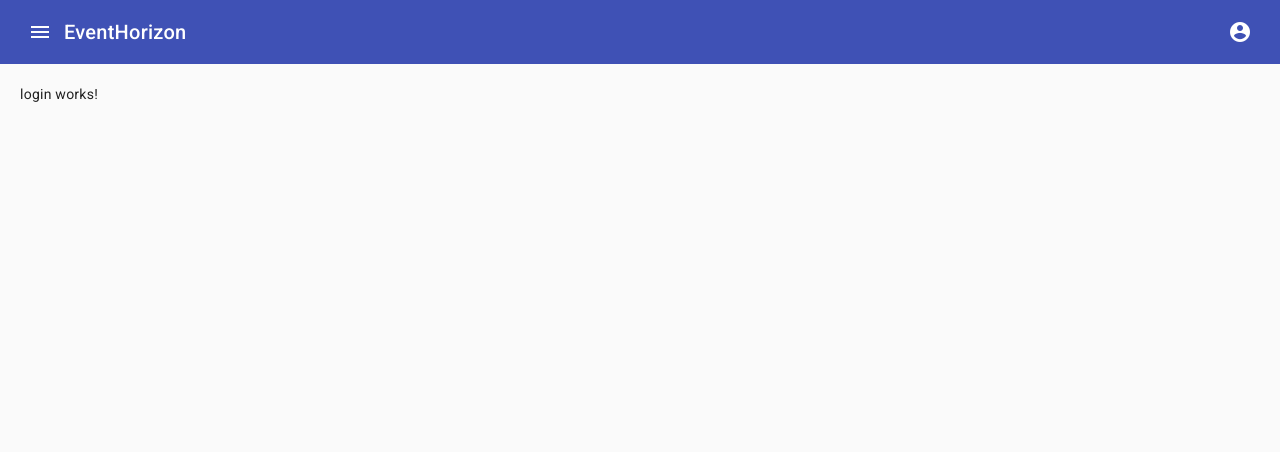
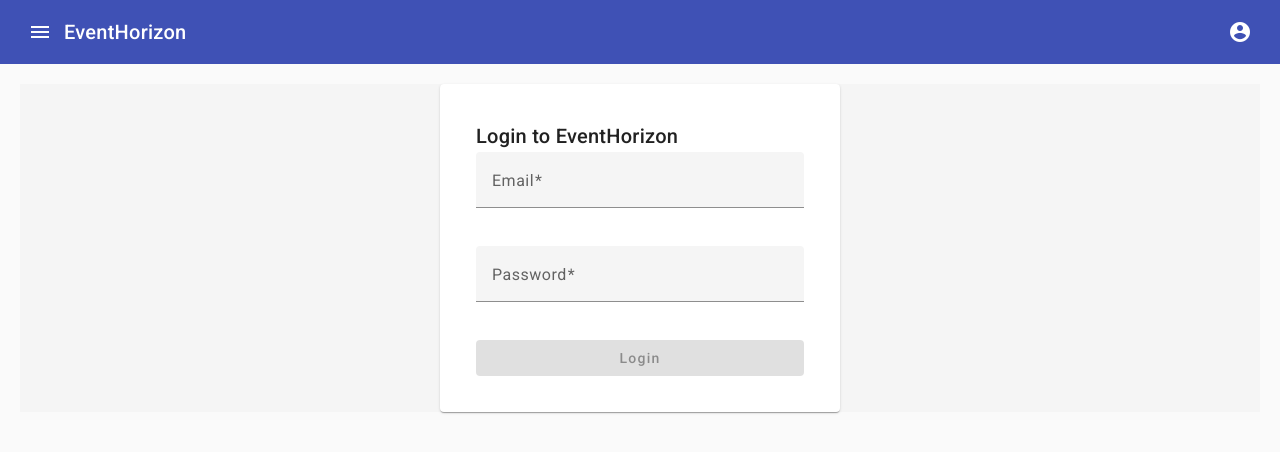
Before and after one commit to 3quanimity/event-horizon, an Angular app: page /login in a window 1280 px wide. Shown: the top 452 px of the page. Built offline with nearby package versions, Linux system fonts and the light colour scheme.

Commit message:
implemented basic authentication with routing guards & validation

```diff
--- a/src/app/app-routing.module.ts
+++ b/src/app/app-routing.module.ts
@@ -1,6 +1,7 @@
 import { NgModule } from '@angular/core';
 import { RouterModule, Routes } from '@angular/router';
 import { LoginComponent } from './core/auth/login/login.component';
+import { AuthGuard } from './core/guards/auth.guard';
 import { DashboardComponent } from './features/dashboard/dashboard.component';
 import { EventsComponent } from './features/events/events.component';
 import { GuestsComponent } from './features/guests/guests.component';
@@ -8,9 +9,13 @@ import { GuestsComponent } from './features/guests/guests.component';
 const routes: Routes = [
   { path: '', redirectTo: '/dashboard', pathMatch: 'full' },
   { path: 'login', component: LoginComponent },
-  { path: 'dashboard', component: DashboardComponent },
-  { path: 'events', component: EventsComponent },
-  { path: 'guests', component: GuestsComponent },
+  {
+    path: 'dashboard',
+    component: DashboardComponent,
+    canActivate: [AuthGuard],
+  },
+  { path: 'events', component: EventsComponent, canActivate: [AuthGuard] },
+  { path: 'guests', component: GuestsComponent, canActivate: [AuthGuard] },
 ];
 
 @NgModule({
--- a/src/app/core/auth/login/login.component.html
+++ b/src/app/core/auth/login/login.component.html
@@ -1 +1,51 @@
-<p>login works!</p>
+<div class="login-container">
+  <mat-card>
+    <mat-card-header>
+      <mat-card-title>Login to EventHorizon</mat-card-title>
+    </mat-card-header>
+
+    <mat-card-content>
+      <form [formGroup]="loginForm" (ngSubmit)="onSubmit()">
+        <mat-form-field appearance="fill">
+          <mat-label>Email</mat-label>
+          <input
+            matInput
+            type="email"
+            formControlName="email"
+            placeholder="Enter your email"
+          />
+          <mat-error *ngIf="loginForm.get('email')?.hasError('required')"
+            >Email is required</mat-error
+          >
+          <mat-error *ngIf="loginForm.get('email')?.hasError('email')"
+            >Please enter a valid email</mat-error
+          >
+        </mat-form-field>
+
+        <mat-form-field appearance="fill">
+          <mat-label>Password</mat-label>
+          <input
+            matInput
+            type="password"
+            formControlName="password"
+            placeholder="Enter your password"
+          />
+          <mat-error *ngIf="loginForm.get('password')?.hasError('required')"
+            >Password is required</mat-error
+          >
+        </mat-form-field>
+
+        <div class="error-message" *ngIf="error">{{ error }}</div>
+
+        <button
+          mat-raised-button
+          color="primary"
+          type="submit"
+          [disabled]="!loginForm.valid"
+        >
+          Login
+        </button>
+      </form>
+    </mat-card-content>
+  </mat-card>
+</div>
--- a/src/app/core/auth/login/login.component.scss
+++ b/src/app/core/auth/login/login.component.scss
@@ -0,0 +1,32 @@
+.login-container {
+  height: 100%;
+  display: flex;
+  justify-content: center;
+  align-items: center;
+  background-color: #f5f5f5;
+
+  mat-card {
+    width: 100%;
+    max-width: 400px;
+    padding: 20px;
+
+    form {
+      display: flex;
+      flex-direction: column;
+      gap: 16px;
+
+      mat-form-field {
+        width: 100%;
+      }
+
+      button {
+        width: 100%;
+      }
+    }
+
+    .error-message {
+      color: red;
+      margin-bottom: 16px;
+    }
+  }
+}
--- a/src/app/core/auth/login/login.component.ts
+++ b/src/app/core/auth/login/login.component.ts
@@ -1,10 +1,39 @@
 import { Component } from '@angular/core';
+import { FormBuilder, FormGroup, Validators } from '@angular/forms';
+import { Router } from '@angular/router';
+import { AuthService } from '../../services/auth.service';
 
 @Component({
   selector: 'app-login',
   templateUrl: './login.component.html',
-  styleUrls: ['./login.component.scss']
+  styleUrls: ['./login.component.scss'],
 })
 export class LoginComponent {
+  loginForm: FormGroup;
+  error: string = '';
 
+  constructor(
+    private fb: FormBuilder,
+    private authService: AuthService,
+    private router: Router
+  ) {
+    this.loginForm = this.fb.group({
+      email: ['', [Validators.required, Validators.email]],
+      password: ['', Validators.required],
+    });
+  }
+
+  onSubmit(): void {
+    if (this.loginForm.valid) {
+      const { email, password } = this.loginForm.value;
+      this.authService.login(email, password).subscribe({
+        next: () => {
+          this.router.navigate(['/dashboard']);
+        },
+        error: err => {
+          this.error = 'Login failed. Please try again.';
+        },
+      });
+    }
+  }
 }
--- /dev/null
+++ b/src/app/core/guards/auth.guard.ts
@@ -0,0 +1,19 @@
+import { Injectable } from '@angular/core';
+import { Router } from '@angular/router';
+import { AuthService } from '../services/auth.service';
+
+@Injectable({
+  providedIn: 'root',
+})
+export class AuthGuard {
+  constructor(private authService: AuthService, private router: Router) {}
+
+  canActivate(): boolean {
+    if (this.authService.isAuthenticated()) {
+      return true;
+    } else {
+      this.router.navigate(['/login']);
+      return false;
+    }
+  }
+}
--- /dev/null
+++ b/src/app/core/services/auth.service.ts
@@ -0,0 +1,42 @@
+import { Injectable } from '@angular/core';
+import { BehaviorSubject, Observable, of } from 'rxjs';
+import { User } from '../../shared/interfaces/user.interface';
+
+@Injectable({
+  providedIn: 'root',
+})
+export class AuthService {
+  private currentUserSubject = new BehaviorSubject<User | null>(null);
+  public currentUser$ = this.currentUserSubject.asObservable();
+
+  constructor() {
+    // check localStorage for existing session
+    const savedUser = localStorage.getItem('currentUser');
+    if (savedUser) {
+      this.currentUserSubject.next(JSON.parse(savedUser));
+    }
+  }
+
+  login(email: string, password: string): Observable<User> {
+    // using a mock for MVP verion
+    const mockUser: User = {
+      id: '1',
+      email: 'email',
+      name: 'Test User',
+    };
+
+    // Store in localStorage
+    localStorage.setItem('currentUser', JSON.stringify(mockUser));
+    this.currentUserSubject.next(mockUser);
+    return of(mockUser);
+  }
+
+  logout(): void {
+    localStorage.removeItem('currentUser');
+    this.currentUserSubject.next(null);
+  }
+
+  isAuthenticated(): boolean {
+    return this.currentUserSubject.value !== null;
+  }
+}
--- /dev/null
+++ b/src/app/shared/interfaces/user.interface.ts
@@ -0,0 +1,5 @@
+export interface User {
+  id: string;
+  email: string;
+  name: string;
+}
```
Also changed, not shown: src/app/app.module.ts (+14 -2 lines).
